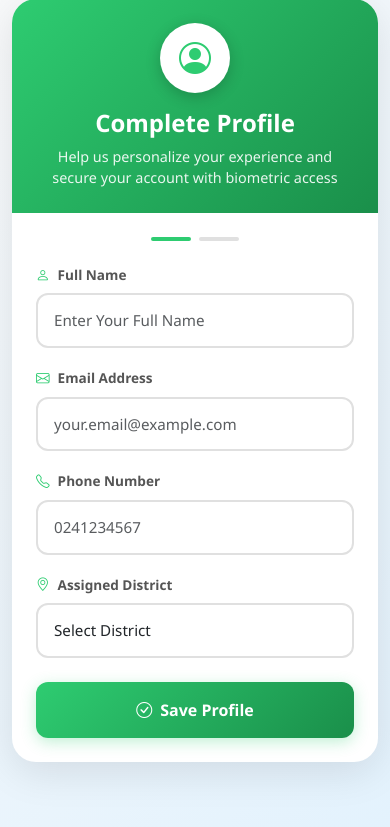
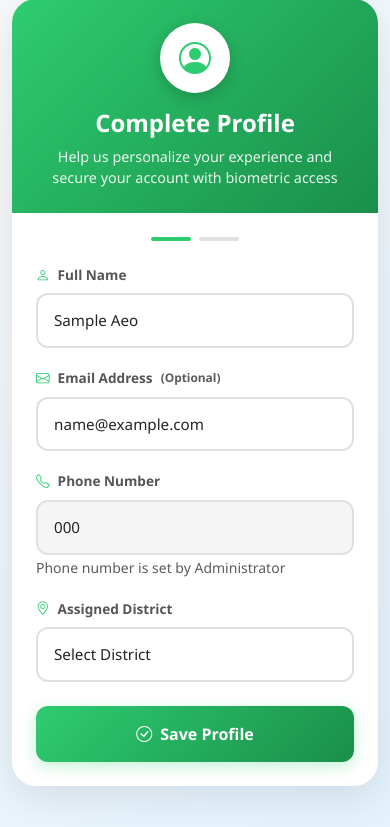
Before and after one commit to Natbello-20/agroguird_project, a FastAPI app: template templates/complete_profile.html in a window 390 px wide. Shown: the part 17-844 px from the top of the page. Run offline with FastAPI, Linux system fonts and the light colour scheme; the template is opened without the code that fills it: most values are stand-ins (such as "Sample title", 1, 10 or a date in 2020); parts of the project's set-up code (start-up, migrations or seed data) failed here and were passed over.

Commit message:
feat: Improve profile completion page - Pre-fill name from SuperAdmin account creation - Make email optional (not required) - Make phone read-only (set by SuperAdmin, cannot be changed) - Pre-select district if already set - Show helpful text indicating phone is set by Administrator - Biometric fingerprint setup already working in step 2 - Better user experience with pre-filled data

```diff
--- a/main.py
+++ b/main.py
@@ -532,7 +532,18 @@ async def login(
 @app.get("/complete-profile", response_class=HTMLResponse)
 async def complete_profile_page(request: Request, current_user: dict = Depends(auth.get_current_user)):
     """Profile completion page for first-time AEO login"""
-    return templates.TemplateResponse("complete_profile.html", {"request": request})
+    # Get current AEO data from database
+    aeo_id = current_user["user_id"]
+    conn = database.get_db_connection()
+    cur = conn.cursor()
+    aeo = cur.execute("SELECT * FROM aeo WHERE id = ?", (aeo_id,)).fetchone()
+    conn.close()
+
+    # Pass AEO data to template
+    return templates.TemplateResponse("complete_profile.html", {
+        "request": request,
+        "aeo": dict(aeo) if aeo else {}
+    })
 
 
 @app.post("/api/aeo/complete-profile")
--- a/templates/complete_profile.html
+++ b/templates/complete_profile.html
@@ -337,17 +337,18 @@
                                 Full Name
                             </label>
                             <input type="text" name="name" class="form-control" placeholder="Enter your full name"
-                                required id="nameInput" style="text-transform: capitalize;" autocapitalize="words">
+                                required id="nameInput" value="{{ aeo.name if aeo and aeo.name else '' }}"
+                                style="text-transform: capitalize;" autocapitalize="words">
                         </div>
 
                         <!-- Email -->
                         <div class="form-group">
                             <label class="form-label">
                                 <i class="bi bi-envelope"></i>
-                                Email Address
+                                Email Address <small class="text-muted">(Optional)</small>
                             </label>
                             <input type="email" name="email" class="form-control" placeholder="your.email@example.com"
-                                required id="emailInput">
+                                id="emailInput" value="{{ aeo.email if aeo and aeo.email else '' }}">
                         </div>
 
                         <!-- Phone -->
@@ -356,8 +357,12 @@
                                 <i class="bi bi-telephone"></i>
                                 Phone Number
                             </label>
-                            <input type="tel" name="phone" class="form-control" placeholder="0241234567" required
-                                id="phoneInput">
+                            <input type="tel" name="phone" class="form-control"
+                                value="{{ aeo.phone if aeo and aeo.phone else '' }}"
+                                readonly
+                                style="background-color: #f5f5f5; cursor: not-allowed;"
+                                title="Phone number is set by Administrator and cannot be changed">
+                            <small class="text-muted">Phone number is set by Administrator</small>
                         </div>
 
                         <!-- District -->
@@ -368,16 +373,16 @@
                             </label>
                             <select name="district" class="form-control" required id="districtInput">
                                 <option value="">Select District</option>
-                                <option value="Kumasi Metropolitan">Kumasi Metropolitan</option>
-                                <option value="Asokore Mampong">Asokore Mampong</option>
-                                <option value="Oforikrom">Oforikrom</option>
-                                <option value="Old Tafo">Old Tafo</option>
-                                <option value="Suame">Suame</option>
-                                <option value="Ejisu">Ejisu</option>
-                                <option value="Bosomtwe">Bosomtwe</option>
-                                <option value="Kwabre East">Kwabre East</option>
-                                <option value="Afigya Kwabre">Afigya Kwabre</option>
-                                <option value="Other">Other</option>
+                                <option value="Kumasi Metropolitan" {% if aeo and aeo.district == 'Kumasi Metropolitan' %}selected{% endif %}>Kumasi Metropolitan</option>
+                                <option value="Asokore Mampong" {% if aeo and aeo.district == 'Asokore Mampong' %}selected{% endif %}>Asokore Mampong</option>
+                                <option value="Oforikrom" {% if aeo and aeo.district == 'Oforikrom' %}selected{% endif %}>Oforikrom</option>
+                                <option value="Old Tafo" {% if aeo and aeo.district == 'Old Tafo' %}selected{% endif %}>Old Tafo</option>
+                                <option value="Suame" {% if aeo and aeo.district == 'Suame' %}selected{% endif %}>Suame</option>
+                                <option value="Ejisu" {% if aeo and aeo.district == 'Ejisu' %}selected{% endif %}>Ejisu</option>
+                                <option value="Bosomtwe" {% if aeo and aeo.district == 'Bosomtwe' %}selected{% endif %}>Bosomtwe</option>
+                                <option value="Kwabre East" {% if aeo and aeo.district == 'Kwabre East' %}selected{% endif %}>Kwabre East</option>
+                                <option value="Afigya Kwabre" {% if aeo and aeo.district == 'Afigya Kwabre' %}selected{% endif %}>Afigya Kwabre</option>
+                                <option value="Other" {% if aeo and aeo.district == 'Other' %}selected{% endif %}>Other</option>
                             </select>
                         </div>
 
@@ -434,8 +439,8 @@
             const formData = new FormData(form);
             const data = {
                 name: formData.get('name'),
-                email: formData.get('email'),
-                phone: formData.get('phone'),
+                email: formData.get('email') || null,  // Optional - can be null
+                phone: document.getElementById('phoneInput').value,  // Pre-filled, read-only
                 district: formData.get('district')
             };
 
```
